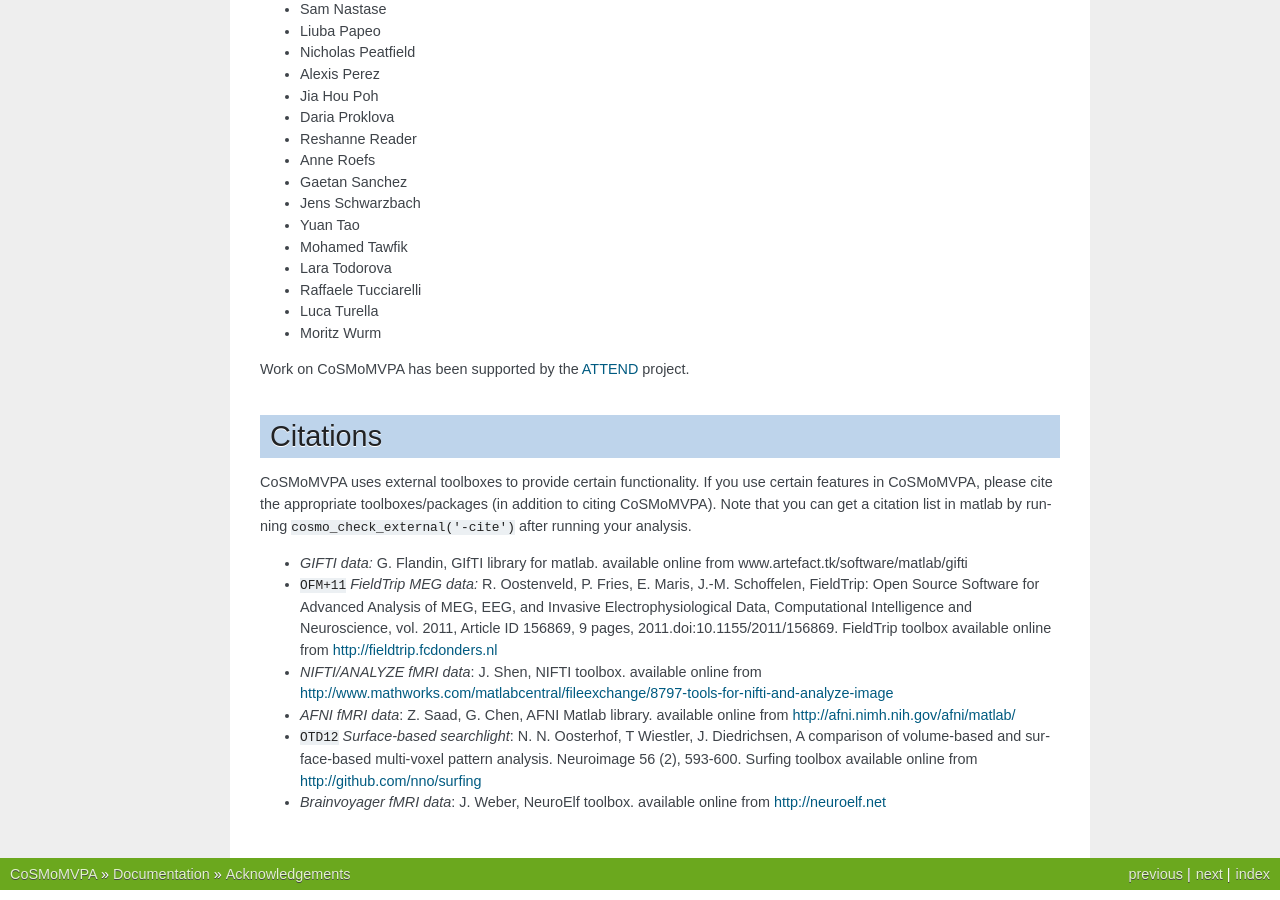
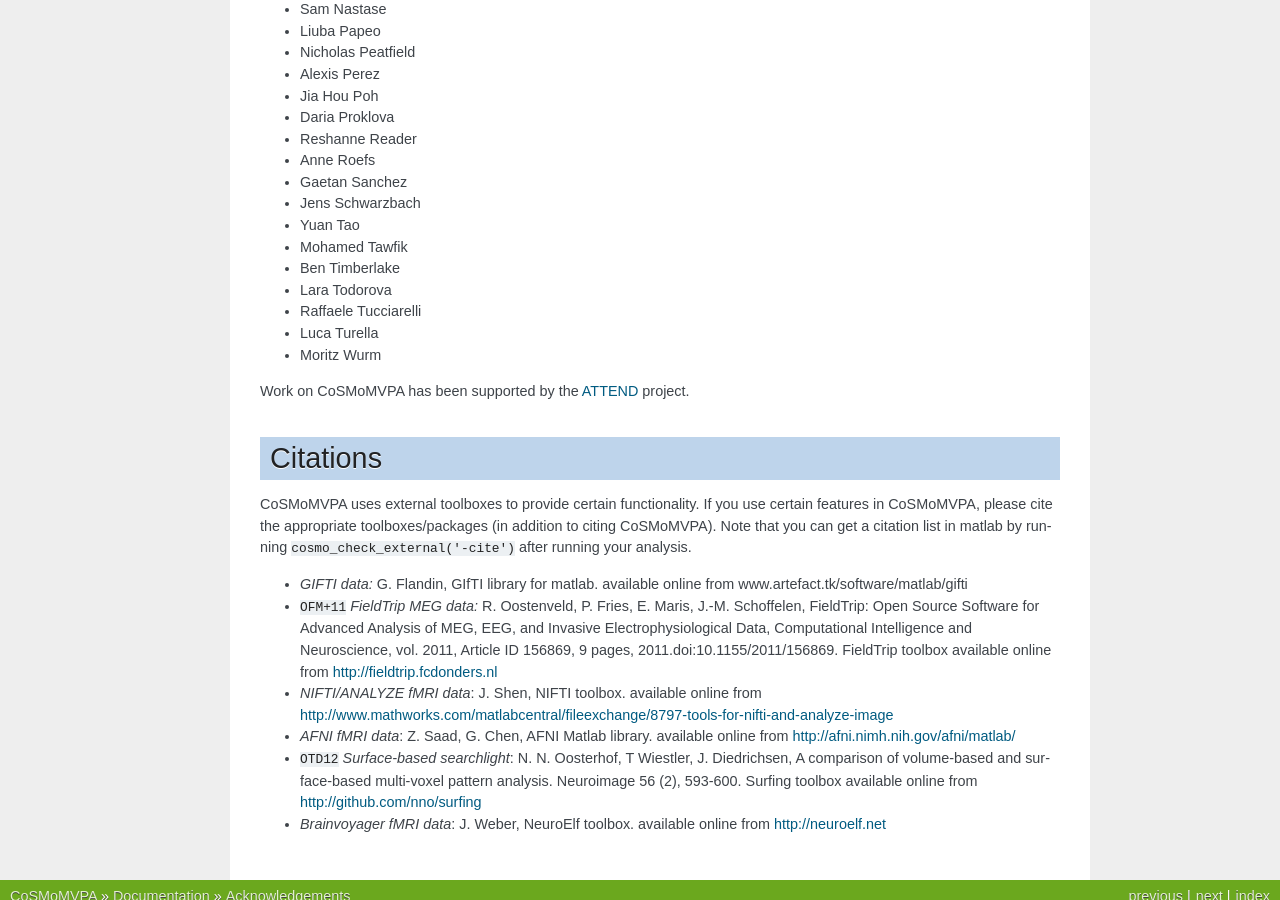
Before and after one commit to CoSMoMVPA/CoSMoMVPA, a Sphinx documentation site: the page built from doc/source/thanks.rst, in a window 1280 px wide and 900 px high, scrolled down 1074 px. Built offline with Sphinx 7.4.7, drawn with Linux system fonts in a browser that asks for light colours; pages that are not in the unit, such as notebooks, are missing from menus; cross-references to code outside the pages are shown as plain code.

Commit message:
EXC+ENH+ACK: set instruction outside the "your code comes here" tags. Thanks to #Ben Timberlake# for noticing this

```diff
--- a/doc/source/thanks.rst
+++ b/doc/source/thanks.rst
@@ -58,6 +58,7 @@ The following people have provided valuable suggestions, advice, support, or cod
 + Jens Schwarzbach
 + Yuan Tao
 + Mohamed Tawfik
++ Ben Timberlake
 + Lara Todorova
 + Raffaele Tucciarelli
 + Luca Turella
```
Also changed, not shown: 1 other file.
